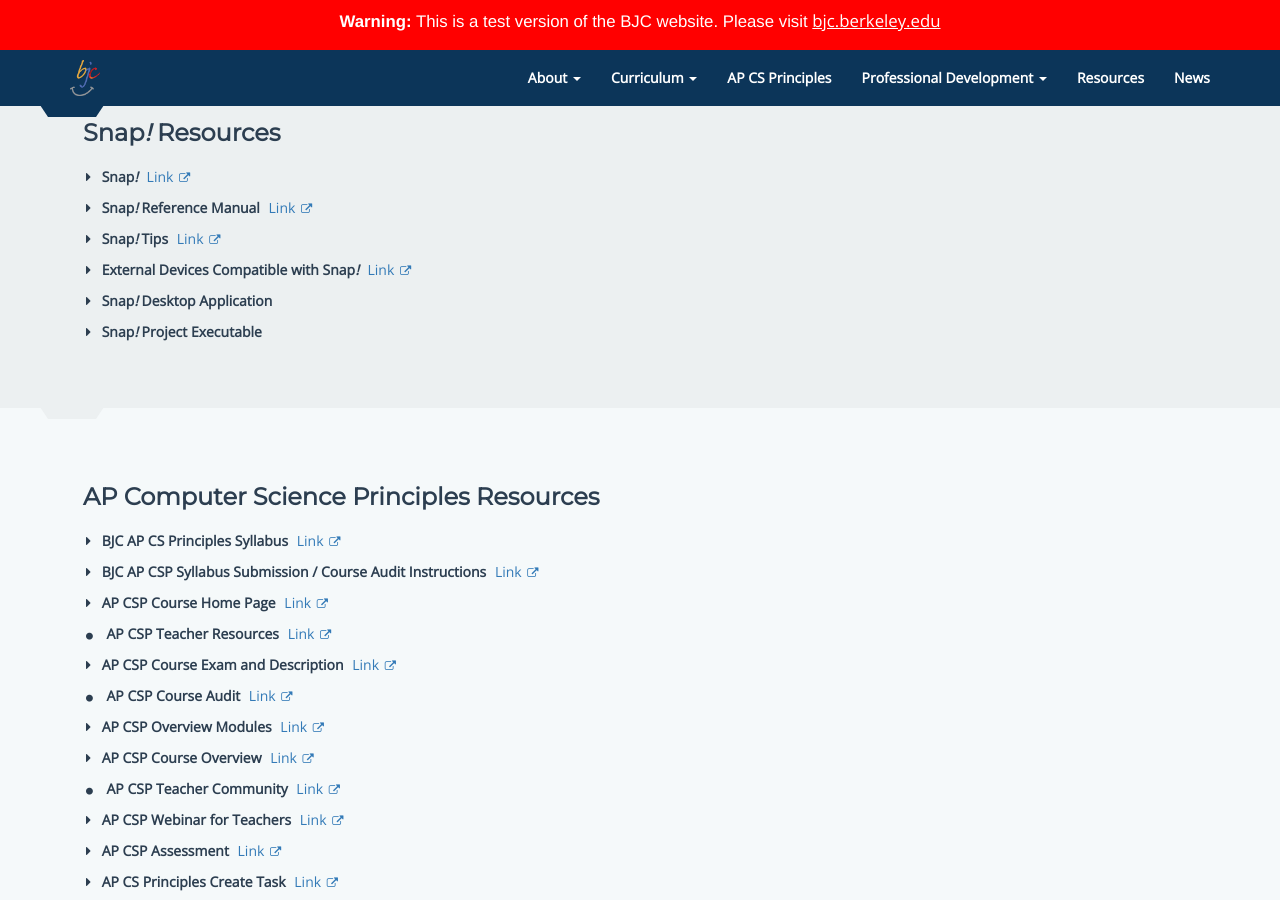
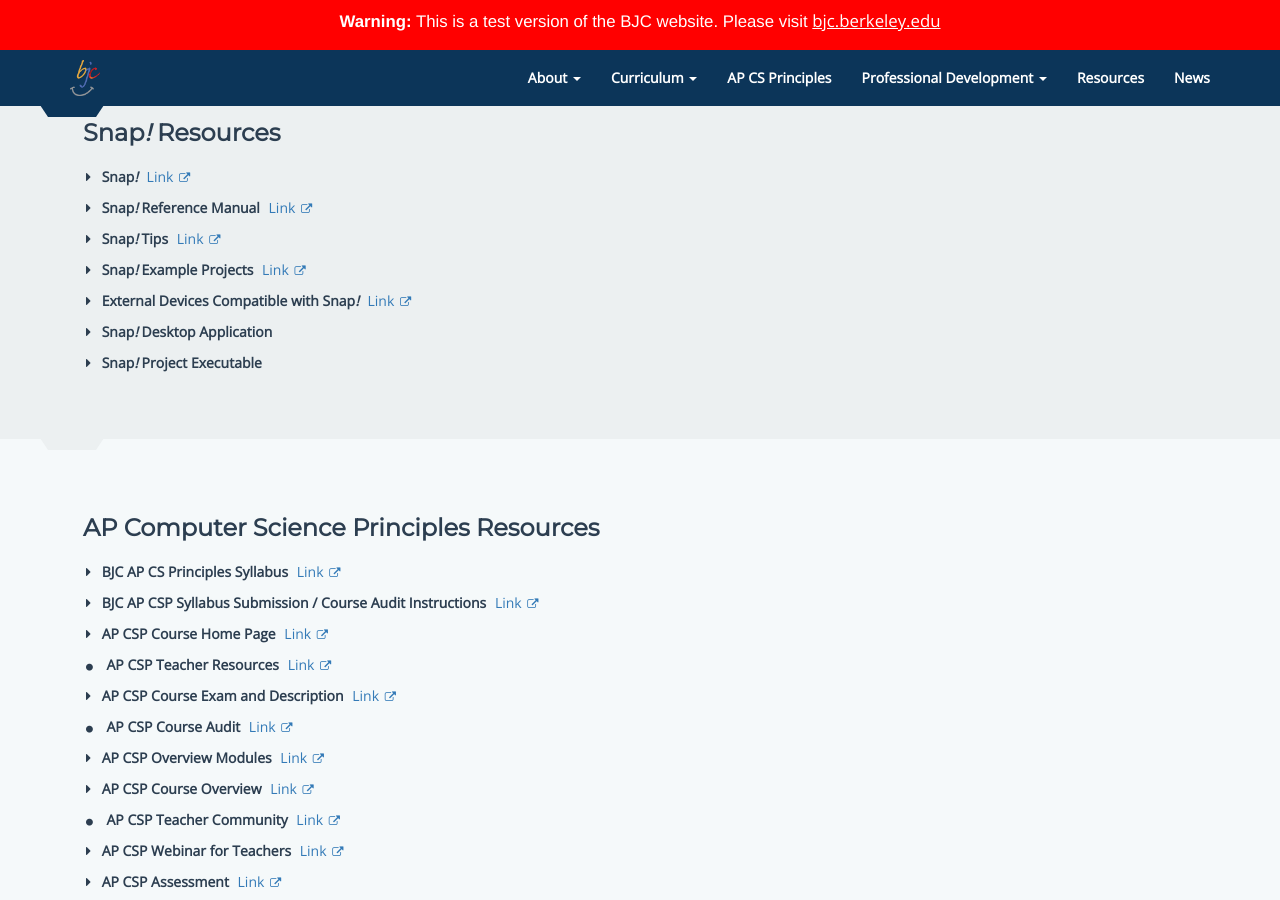
Before and after one commit to beautyjoy/beautyjoy.github.io, a Jekyll site: the page built from resources.html, in a window 1280 px wide and 900 px high, scrolled down 1704 px. Built offline with Jekyll 4.4.1, drawn with Linux system fonts in a browser that asks for light colours.

Commit message:
added snap ex projs

```diff
--- a/_data/resources/05-snap.yml
+++ b/_data/resources/05-snap.yml
@@ -14,6 +14,11 @@
     link: http://bitly.com/snap-advice
     tags: snap students
     description: Snap<em>!</em> advice compiled from our BJC TEALS teachers.
+
+  - name: Snap<em>!</em> Example Projects
+    link: http://snap.berkeley.edu/#examples
+    tags: snap students project
+    description: Interested example Snap<em>!</em> projects.
 
   - name: External Devices Compatible with Snap<em>!</em>
     link: http://bjc.edc.org/bjc-r/teacher
```
